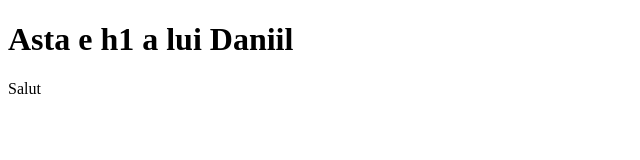
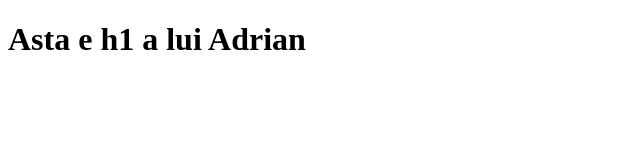
Before and after one commit to framer123/front_sper_final, a plain HTML site: page index.html in a window 1280 px wide. Shown: the whole page, without its empty margins (0-640 px from the left). Drawn offline with Linux system fonts and the light colour scheme.

Commit message:
commit na vseakii

```diff
--- a/index.html
+++ b/index.html
@@ -8,8 +8,7 @@
 </head>
 
 <body>
-    <h1>Asta e h1 a lui Daniil</h1>
-    <p>Salut</p>
+    <h1>Asta e h1 a lui Adrian</h1>
 </body>
 
 </html>
```
